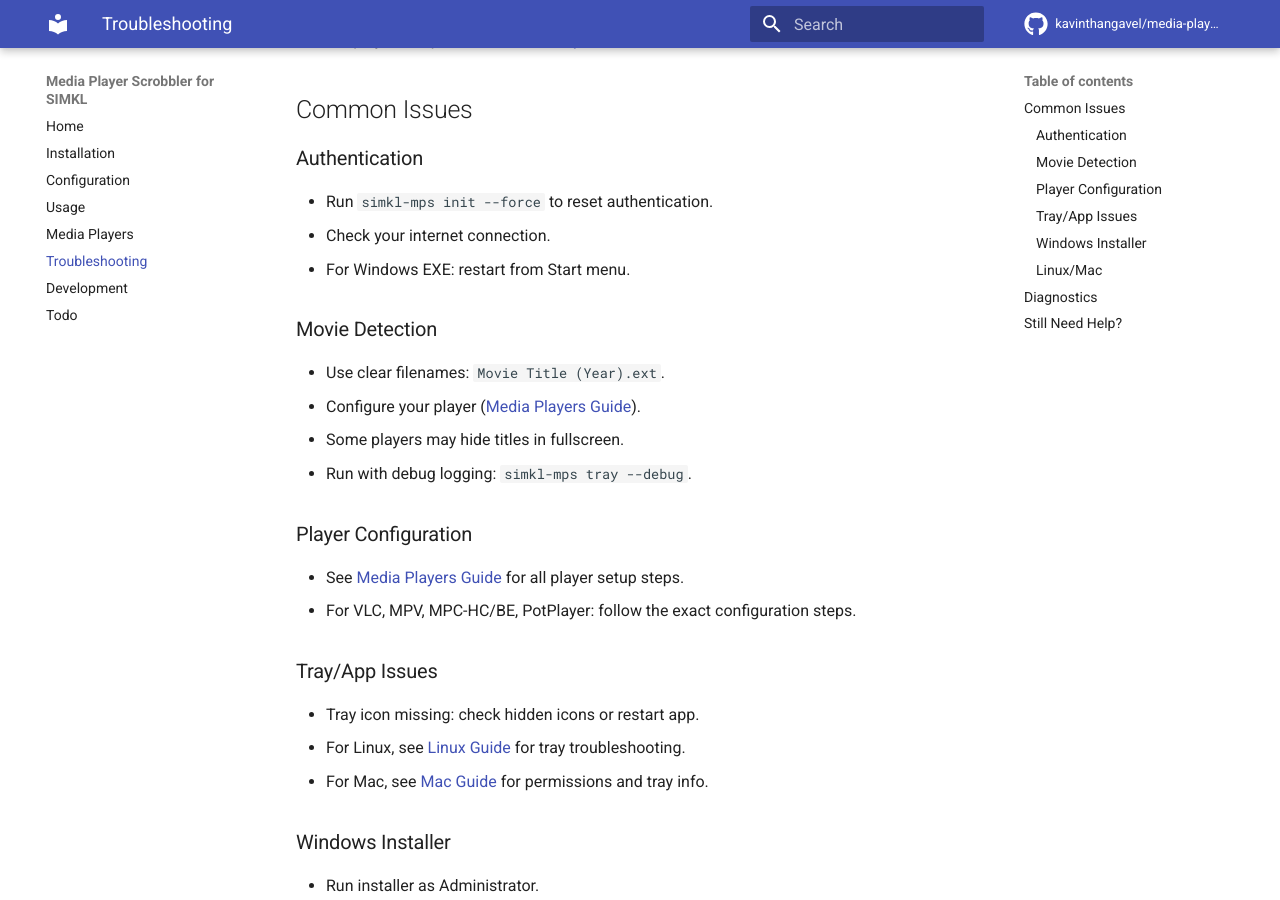
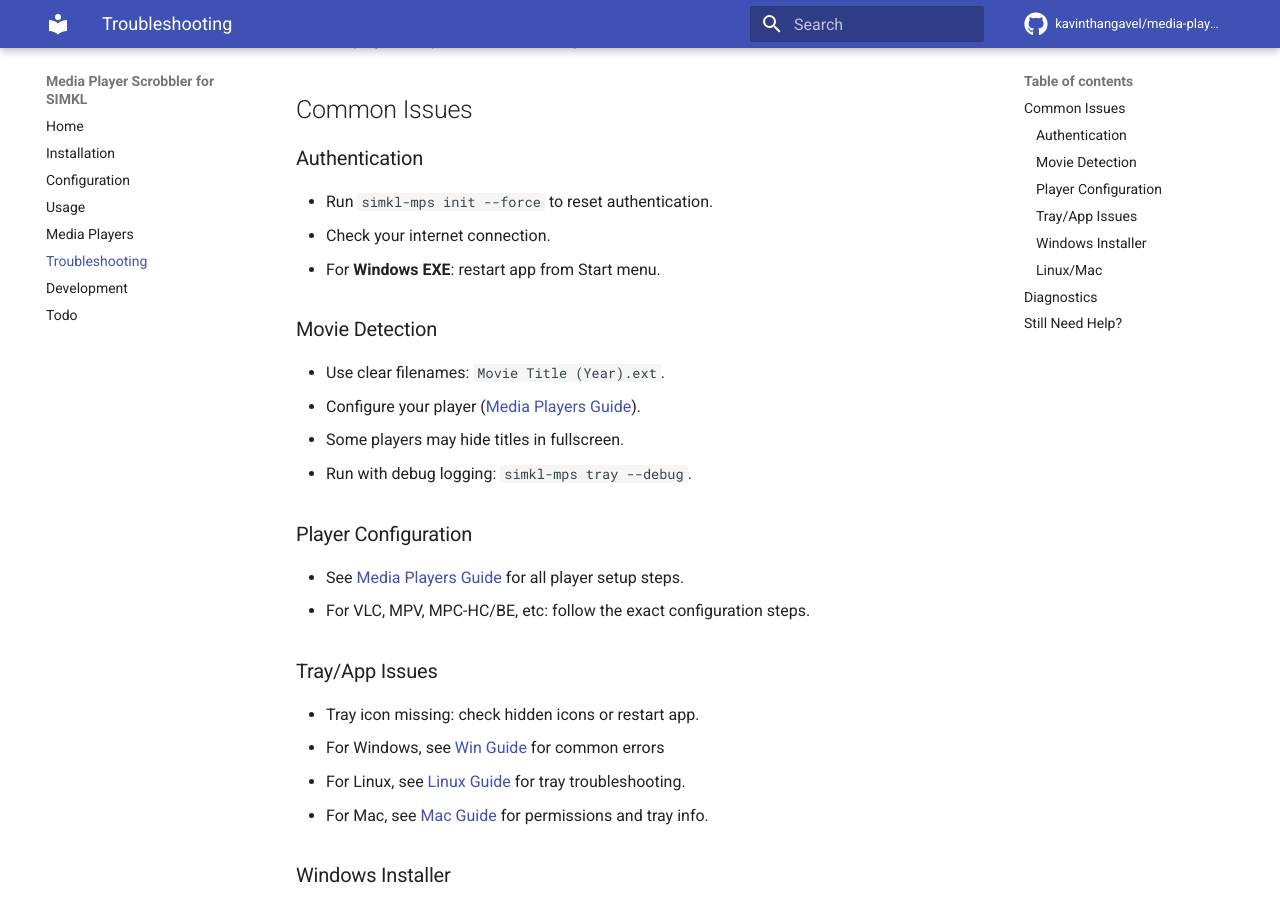
Before and after one commit to ByteTrix/Media-Player-Scrobbler-for-Simkl, an MkDocs documentation site: the page built from docs/troubleshooting.md, in a window 1280 px wide and 900 px high, scrolled down 228 px. Built offline with MkDocs 1.6.1 and Material for MkDocs 9.7.7, drawn with Linux system fonts in a browser that asks for light colours; comment, search, counter and statistics services are not loaded.

Commit message:
Update troubleshooting.md

```diff
--- a/docs/troubleshooting.md
+++ b/docs/troubleshooting.md
@@ -10,7 +10,7 @@ This guide helps you solve common problems with MPS for SIMKL.
 ### Authentication
 - Run `simkl-mps init --force` to reset authentication.
 - Check your internet connection.
-- For Windows EXE: restart from Start menu.
+- For **Windows EXE**: restart app from Start menu.
 
 ### Movie Detection
 - Use clear filenames: `Movie Title (Year).ext`.
@@ -20,10 +20,11 @@ This guide helps you solve common problems with MPS for SIMKL.
 
 ### Player Configuration
 - See [Media Players Guide](media-players.md) for all player setup steps.
-- For VLC, MPV, MPC-HC/BE, PotPlayer: follow the exact configuration steps.
+- For VLC, MPV, MPC-HC/BE, etc: follow the exact configuration steps.
 
 ### Tray/App Issues
 - Tray icon missing: check hidden icons or restart app.
+- For Windows, see [Win Guide](windows-guide.md) for common errors
 - For Linux, see [Linux Guide](linux-guide.md) for tray troubleshooting.
 - For Mac, see [Mac Guide](mac-guide.md) for permissions and tray info.
 
```
